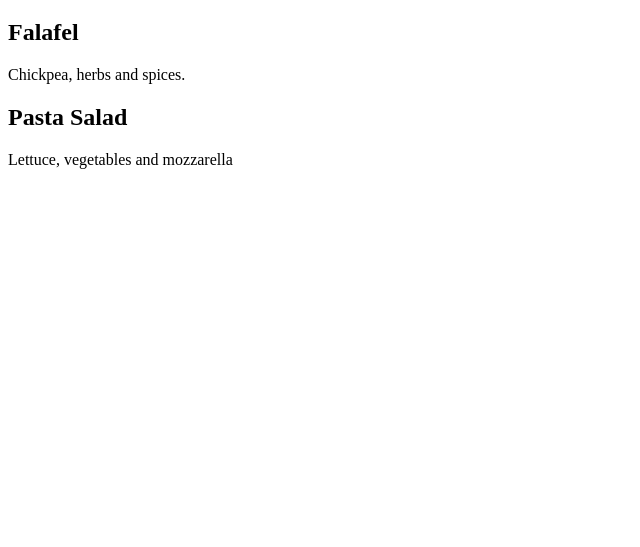
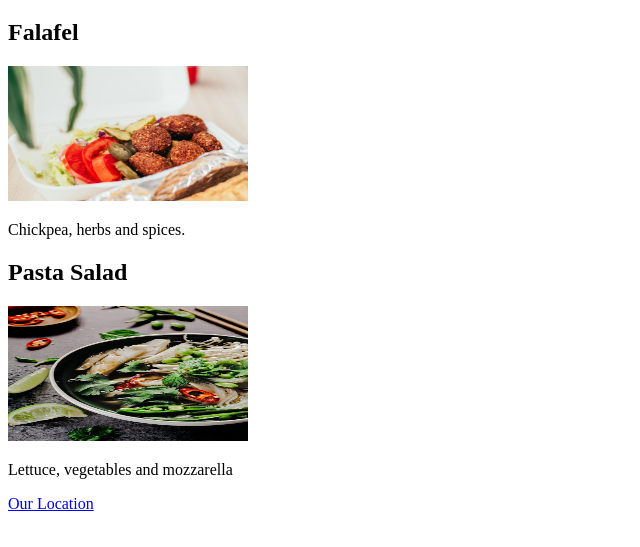
Before and after one commit to mister-ramoon/front-end-development, a plain HTML site: page lesson/index.html in a window 1280 px wide. Shown: the part 61-608 px from the top of the page, without its empty margins (0-640 px from the left). Drawn offline with Linux system fonts and the light colour scheme.

Commit message:
Linking documents and Adding images to a webpage with HTML

```diff
--- a/lesson/index.html
+++ b/lesson/index.html
@@ -6,8 +6,11 @@
 <body>
     <h1>Our Menu</h1>
     <h2>Falafel</h2>
+    <img src="./falafel.jpg" alt="A falafel" width="240" height="135">
     <p>Chickpea, herbs and spices.</p>
     <h2>Pasta Salad</h2>
+    <img src="./salad.jpg" alt="A pasta salad" width="240" height="135">
     <p>Lettuce, vegetables and mozzarella</p>
+    <a href="./location.html">Our Location</a>
 </body>
 </html>
```
Also changed, not shown: lesson/location.html (added, +10 -0 lines), lesson/falafel.jpg (added), lesson/salad.jpg (added).
